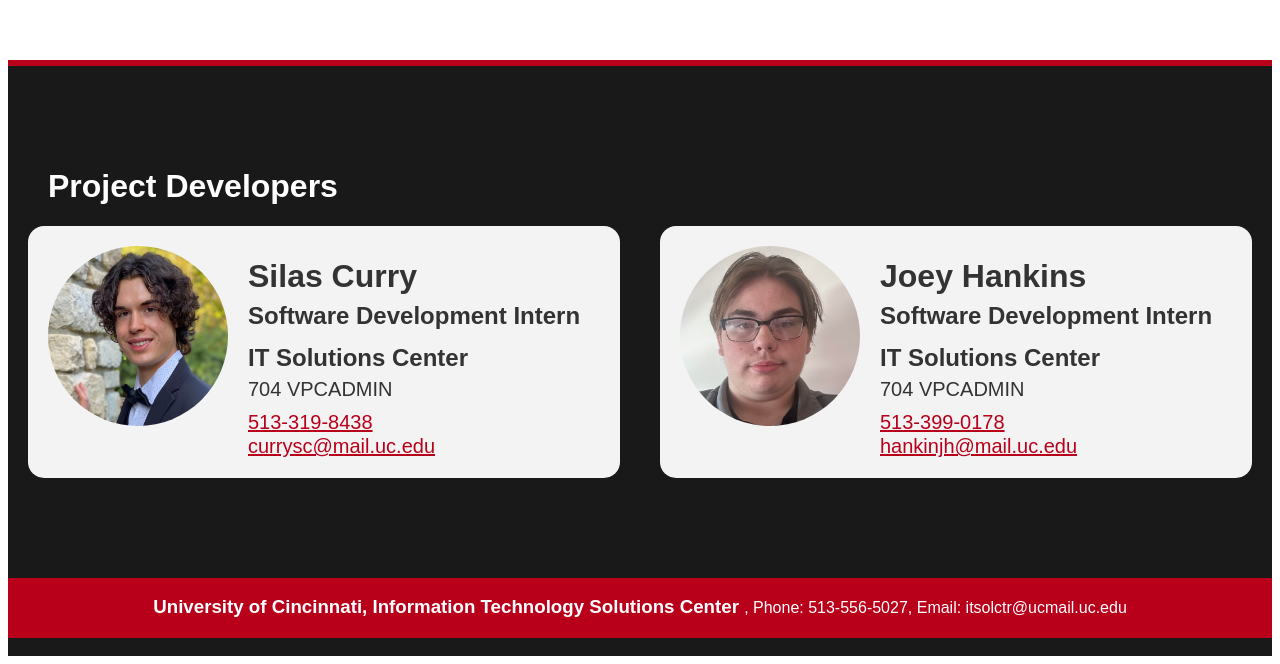
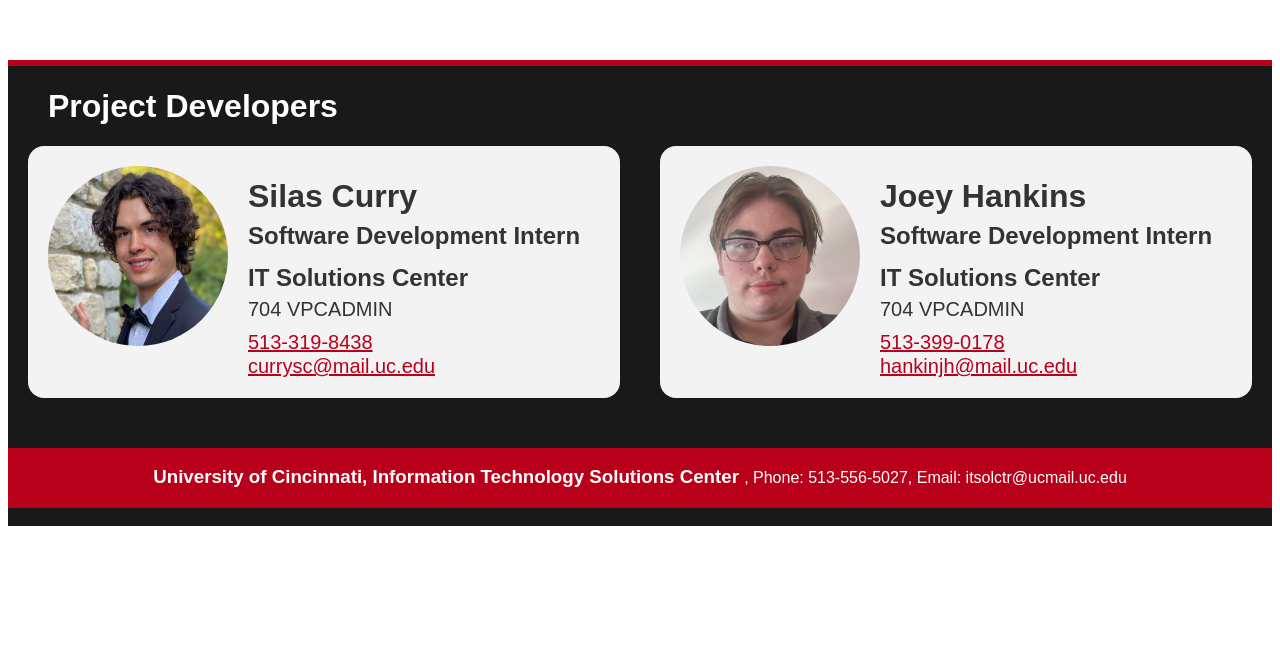
Before and after one commit to sil6s/ExtensionTest, a browser extension: page Website Container/index.html in a window 1280 px wide. Shown: the part 3081-3745 px from the top of the page. After the commit the page ends 3615 px from the top, so only its background shows below. Drawn offline with nearby package versions, Linux system fonts and the light colour scheme.

Commit message:
Shrunk margins

```diff
--- a/Website Container/website.css
+++ b/Website Container/website.css
@@ -17,7 +17,6 @@
 footer {
 
     background-color: #191919;
-    padding: 80px 0 0 0;
     margin-top:100px;
     width: 100%;
     border-top: 6px solid #b9001b;
@@ -167,7 +166,7 @@
     display: flex;
     justify-content: space-between;
     flex-wrap: wrap; /* Ensures items wrap if necessary */
-    margin-bottom: 100px;
+    margin-bottom: 50px;
 }
 
 .staff {
```
